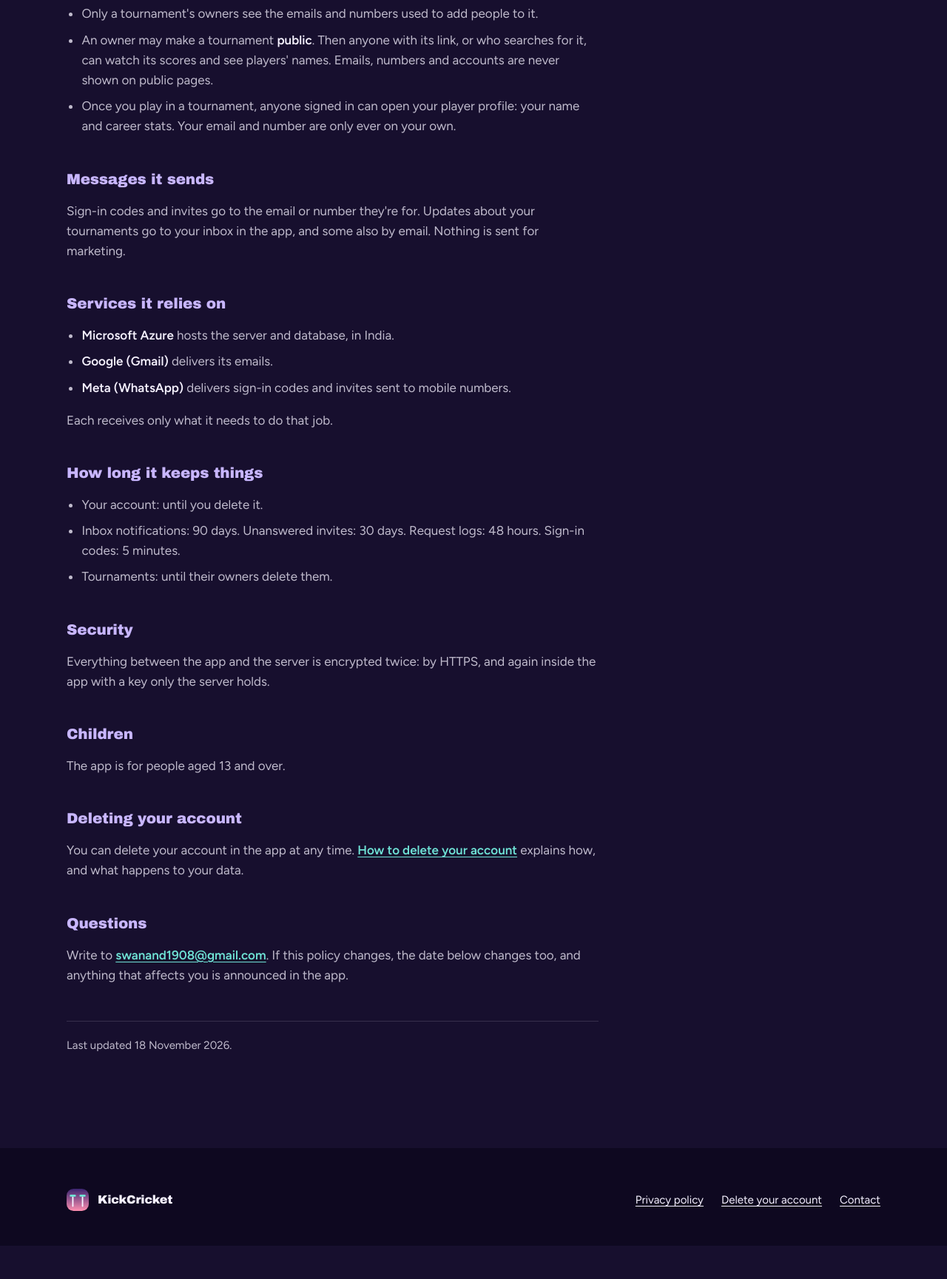
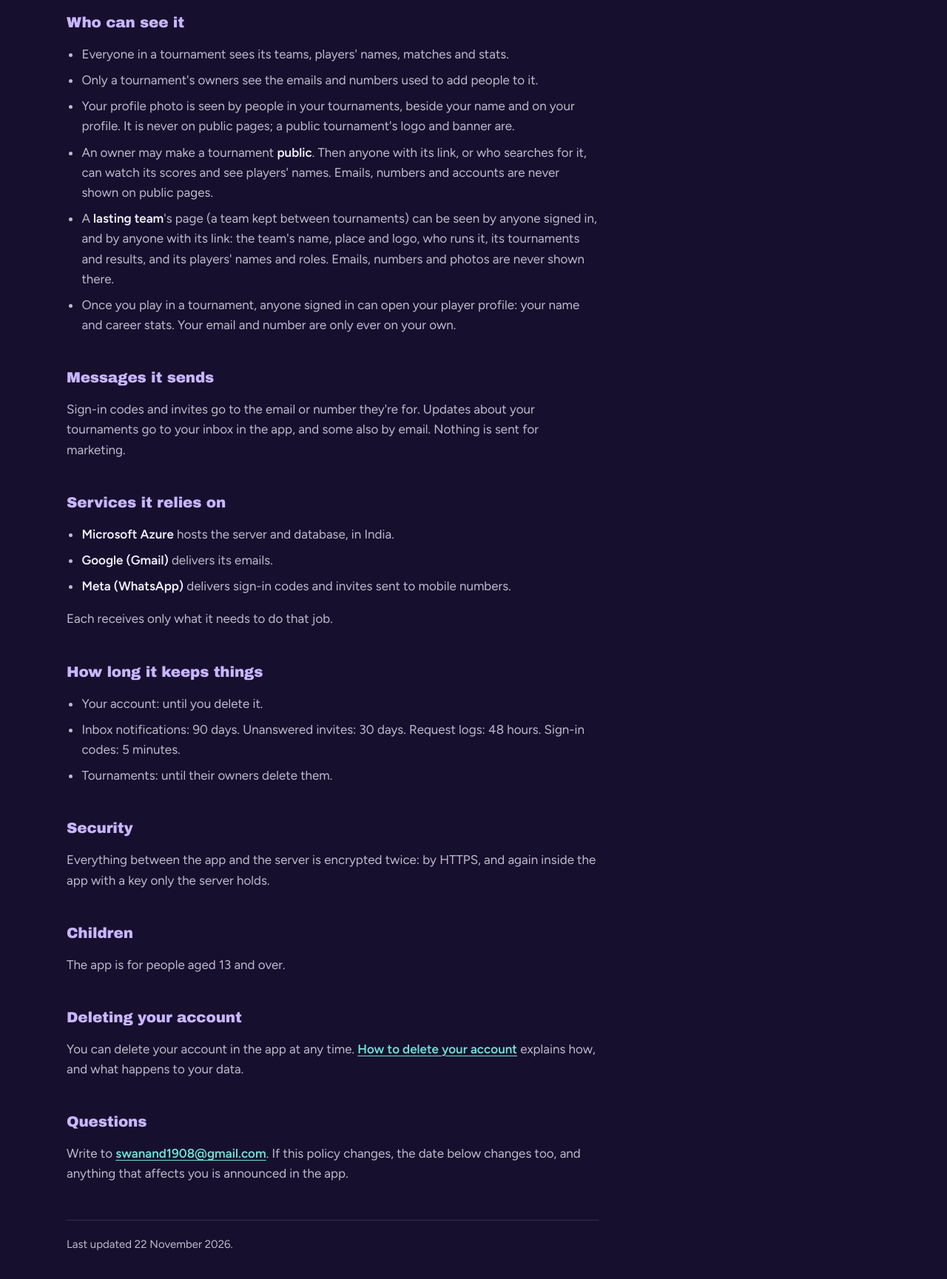
Before and after one commit to swanand19/TournamentScheduler-Site, a plain HTML site: page privacy.html in a window 1280 px wide. Shown: the part 1069-2798 px from the top of the page at 74% size. Before the commit the page ends 2753 px from the top, so only its background shows below. Drawn offline with Linux system fonts and the light colour scheme; a web font is replaced by a local one.

Commit message:
Privacy: pictures and lasting team pages

```diff
--- a/privacy.html
+++ b/privacy.html
@@ -41,6 +41,7 @@
       <ul>
         <li><strong>Your account:</strong> your name, and the email address and/or mobile number you sign in with. There are no passwords: you sign in with a one-time code.</li>
         <li><strong>Your cricket profile,</strong> if you fill it in (role, batting and bowling style).</li>
+        <li><strong>Pictures you add:</strong> your profile photo, and a tournament's logo and banner if you own it. They're made smaller on your device before upload, which also removes where the photo was taken.</li>
         <li><strong>What you and others enter in tournaments:</strong> teams, players' names and shirt numbers, fixtures, and every goal, card, ball and result.</li>
         <li><strong>People you add.</strong> When you add an owner, scorer or player by email or number, it's kept so they can be linked to their place, or sent an invite if they have no account yet.</li>
         <li><strong>Player pools and auctions:</strong> if you join a tournament's player pool, your name is on the pool the organisers see, along with any auction bids and the team you go to.</li>
@@ -52,7 +53,9 @@
       <ul>
         <li>Everyone in a tournament sees its teams, players' names, matches and stats.</li>
         <li>Only a tournament's owners see the emails and numbers used to add people to it.</li>
+        <li>Your profile photo is seen by people in your tournaments, beside your name and on your profile. It is never on public pages; a public tournament's logo and banner are.</li>
         <li>An owner may make a tournament <strong>public</strong>. Then anyone with its link, or who searches for it, can watch its scores and see players' names. Emails, numbers and accounts are never shown on public pages.</li>
+        <li>A <strong>lasting team</strong>'s page (a team kept between tournaments) can be seen by anyone signed in, and by anyone with its link: the team's name, place and logo, who runs it, its tournaments and results, and its players' names and roles. Emails, numbers and photos are never shown there.</li>
         <li>Once you play in a tournament, anyone signed in can open your player profile: your name and career stats. Your email and number are only ever on your own.</li>
       </ul>
 
@@ -98,7 +101,7 @@
         If this policy changes, the date below changes too, and anything that affects you is announced in the app.
       </p>
 
-      <p class="updated">Last updated 18 November 2026.</p>
+      <p class="updated">Last updated 22 November 2026.</p>
     </article>
   </main>
 
```
Also changed, not shown: delete-account.html (+2 -2 lines).
